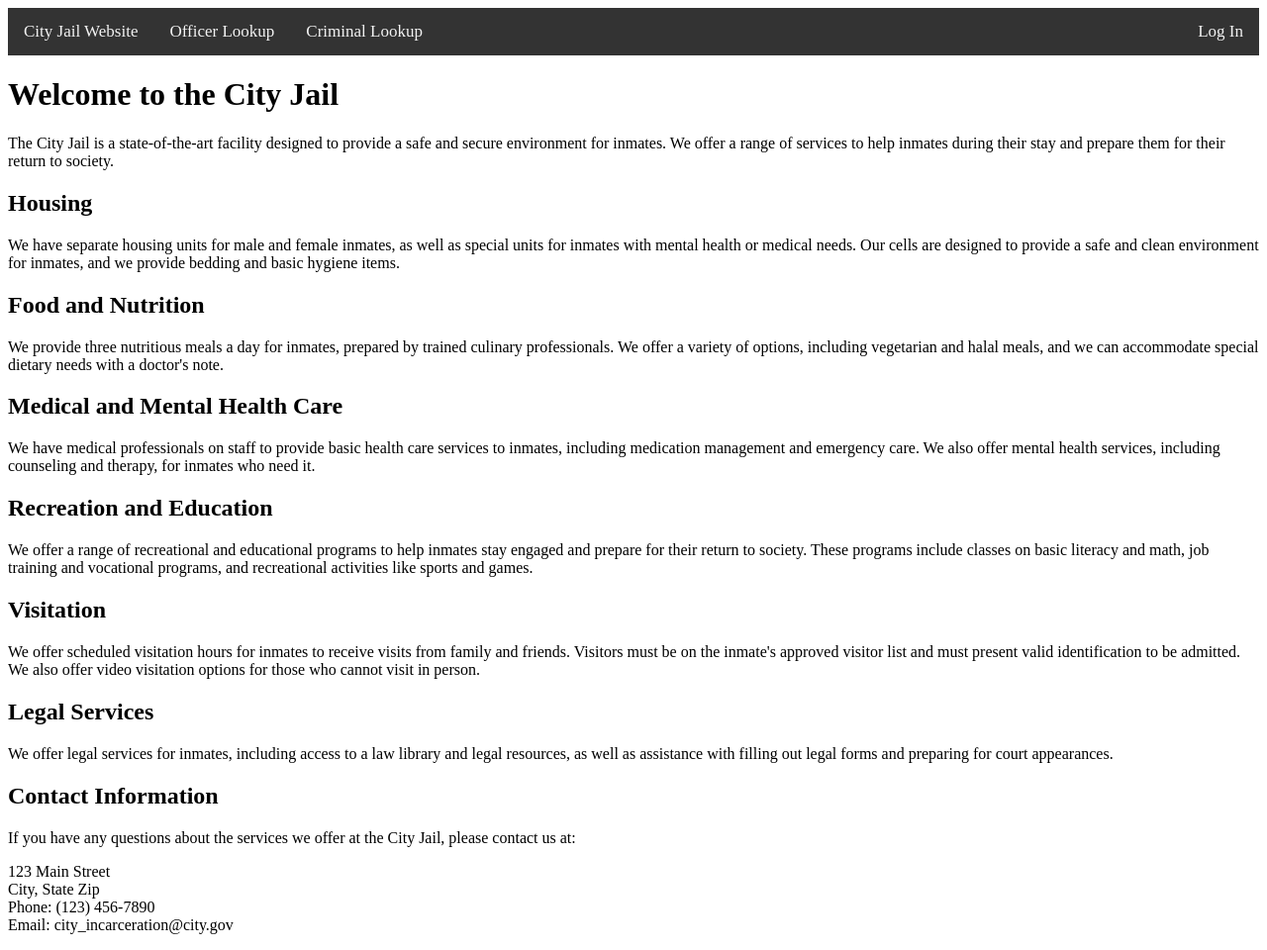
After one commit to davidchiii/chimchar, a PHP site: page /services.php in a window 1280 px wide. The commit adds this page. Shown: the whole page at 99% size. Run offline with PHP 8.4, Linux system fonts and the light colour scheme.

Commit message:
fix front page

```diff
--- a/City Jail Project/index.php
+++ b/City Jail Project/index.php
@@ -52,19 +52,19 @@ $is_admin = isset($_SESSION["is_admin"]) && $_SESSION["is_admin"] == "admin";
         <div class="card">
             <img src="static/images/hoa.jpg" alt="Card Image 1">
             <p>Community Impact</p>
-            <a href="https://example.com/card-link-1">Read our About!</a>
+            <a href="about.php">Read our About!</a>
         </div>
         <!-- Card 2 -->
         <div class="card">
             <img src="static/images/consulting.jpg" alt="Card Image 2">
             <p>Consultations</p>
-            <a href="https://example.com/card-link-2">Schedule a visit!</a>
+            <a href="consultations.php">Schedule a visit!</a>
         </div>
         <!-- Card 3 -->
         <div class="card">
             <img src="static/images/budgeting.jpg" alt="Card Image 3">
             <p>Services</p>
-            <a href="https://example.com/card-link-3">Contact us!</a>
+            <a href="services.php">Contact us!</a>
         </div>
     </div>
 </body>
--- /dev/null
+++ b/City Jail Project/services.php
@@ -0,0 +1,58 @@
+<!DOCTYPE html>
+<html>
+<head>
+	<title>City Jail Services</title>
+    <meta charset="utf-8">
+    <meta name="viewport" content="width=device-width, initial-scale=1">
+    <title>Officer Lookup</title>
+    <link rel="stylesheet" type="text/css" href="static/css/header-style.css">
+    <link rel="stylesheet" type="text/css" href="static/css/officer.css">
+</head>
+<body>
+    <!-- Navigation bar -->
+    <div class="navbar">
+        <a href="index.php">City Jail Website</a>
+        <a href="officers.php">Officer Lookup</a>
+        <a href="criminals.php">Criminal Lookup</a>
+        <?php if(isset($_SESSION['loggedin'])): ?>
+            <?php if($is_admin): ?>
+                <a href="arrest.php">Enter Arrest</a>
+                <a href="officer_page.php">Profile</a>
+            <?php else: ?>
+                <a href="payment.php">Make Payment</a>
+                <a class="active" href="criminal_page.php">Profile</a>
+            <?php endif; ?>
+            <a class="login" href="logout.php">Log Out</a>
+        <?php else: ?>
+            <a class="login" href="login.php">Log In</a>
+        <?php endif; ?>
+    </div>
+	<h1>Welcome to the City Jail</h1>
+	<p>The City Jail is a state-of-the-art facility designed to provide a safe and secure environment for inmates. We offer a range of services to help inmates during their stay and prepare them for their return to society.</p>
+
+	<h2>Housing</h2>
+	<p>We have separate housing units for male and female inmates, as well as special units for inmates with mental health or medical needs. Our cells are designed to provide a safe and clean environment for inmates, and we provide bedding and basic hygiene items.</p>
+
+	<h2>Food and Nutrition</h2>
+	<p>We provide three nutritious meals a day for inmates, prepared by trained culinary professionals. We offer a variety of options, including vegetarian and halal meals, and we can accommodate special dietary needs with a doctor's note.</p>
+
+	<h2>Medical and Mental Health Care</h2>
+	<p>We have medical professionals on staff to provide basic health care services to inmates, including medication management and emergency care. We also offer mental health services, including counseling and therapy, for inmates who need it.</p>
+
+	<h2>Recreation and Education</h2>
+	<p>We offer a range of recreational and educational programs to help inmates stay engaged and prepare for their return to society. These programs include classes on basic literacy and math, job training and vocational programs, and recreational activities like sports and games.</p>
+
+	<h2>Visitation</h2>
+	<p>We offer scheduled visitation hours for inmates to receive visits from family and friends. Visitors must be on the inmate's approved visitor list and must present valid identification to be admitted. We also offer video visitation options for those who cannot visit in person.</p>
+
+	<h2>Legal Services</h2>
+	<p>We offer legal services for inmates, including access to a law library and legal resources, as well as assistance with filling out legal forms and preparing for court appearances.</p>
+
+	<h2>Contact Information</h2>
+	<p>If you have any questions about the services we offer at the City Jail, please contact us at:</p>
+	<p>123 Main Street<br>
+	City, State Zip<br>
+	Phone: (123) 456-7890<br>
+	Email: city_incarceration@city.gov</p>
+</body>
+</html>
```
Also changed, not shown: City Jail Project/about.php (added, +55 -0 lines), City Jail Project/consultations.php (added, +54 -0 lines).
